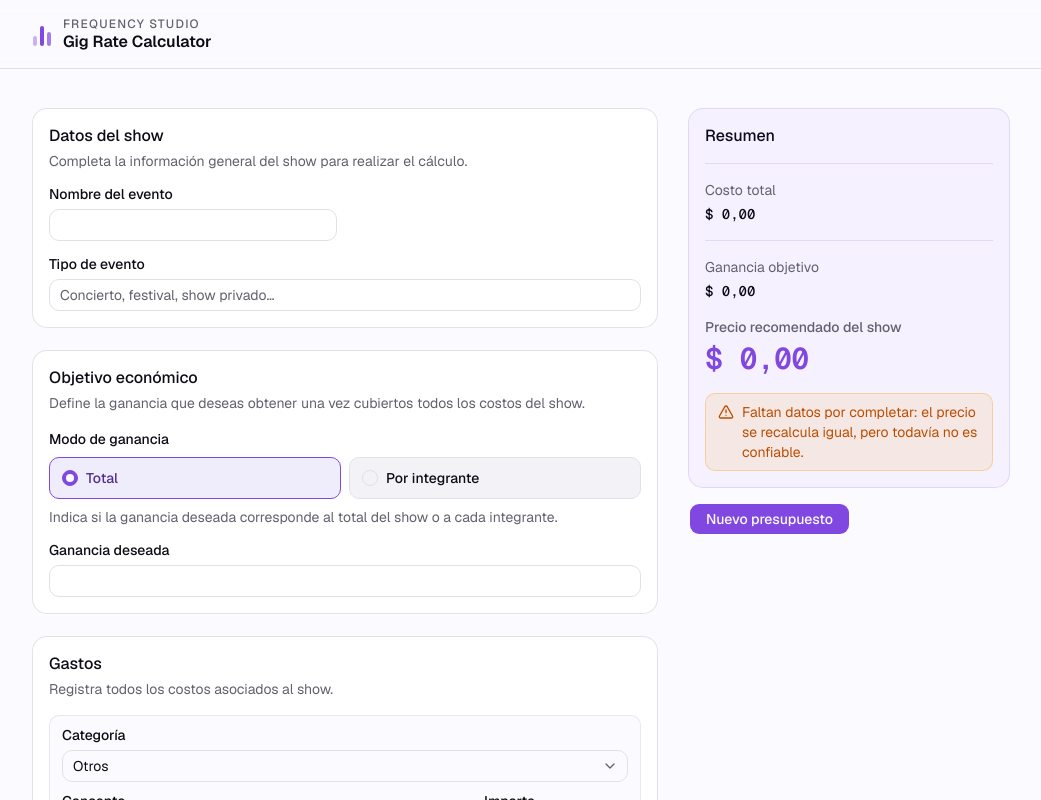
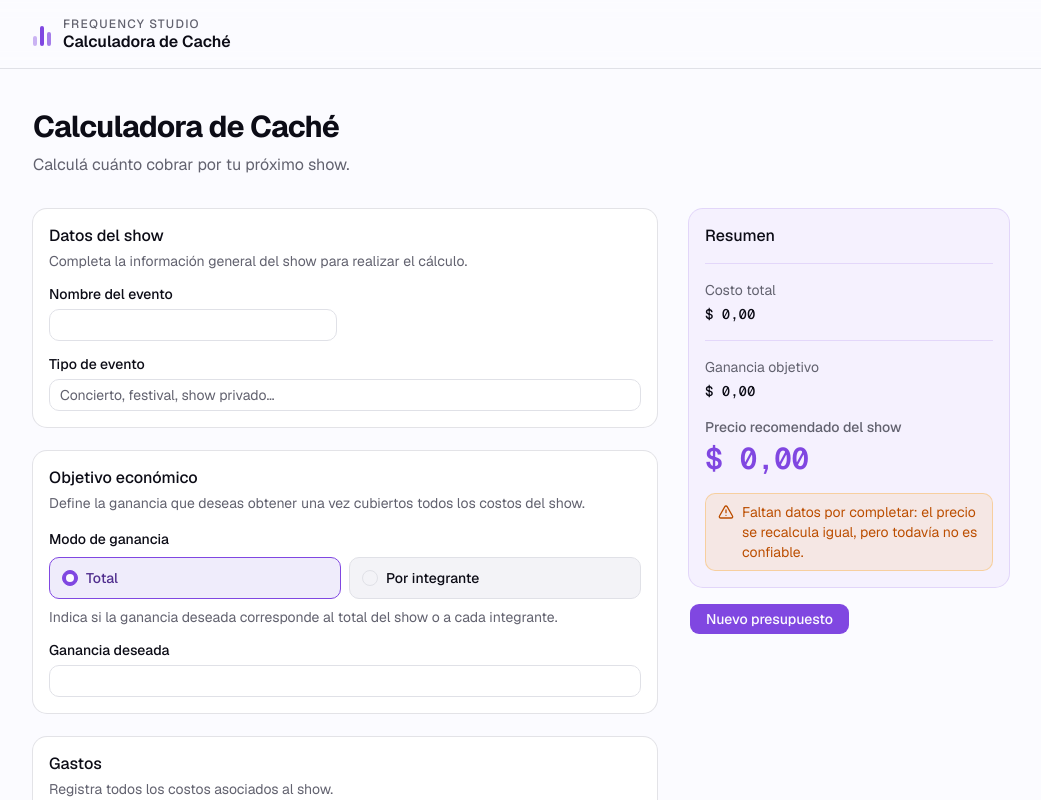
Before and after one commit to FrequencyStudio-dev/gig-rate-calculator-fe, a Next.js app: page / in a window 1280 px wide. Shown: the top 800 px of the page, without its empty margins (119-1160 px from the left). Built offline with nearby package versions, Linux system fonts and the light colour scheme.

Commit message:
refactor: rename app to Calculadora de Caché

```diff
--- a/app/layout.tsx
+++ b/app/layout.tsx
@@ -15,8 +15,8 @@ const geistMono = Geist_Mono({
 })
 
 export const metadata: Metadata = {
-  title: "Gig Rate Calculator",
-  description: "Calculadora de precio de show para bandas — Frequency Studio.",
+  title: "Calculador de Caché",
+  description: "Calculadora de caché para músicos y bandas — Frequency Studio.",
 }
 
 export const viewport: Viewport = {
@@ -56,7 +56,7 @@ export default function RootLayout({
                 Frequency Studio
               </span>
               <h1 className="font-heading leading-tight font-semibold">
-                Gig Rate Calculator
+                Calculadora de Caché
               </h1>
             </div>
           </div>
--- a/components/BudgetCalculator.tsx
+++ b/components/BudgetCalculator.tsx
@@ -50,6 +50,16 @@ export function BudgetCalculator() {
   const result = buildCalculationResult(state)
 
   return (
+
+    <div className="space-y-8">
+    <header className="space-y-2">
+      <h1 className="text-3xl font-bold tracking-tight">
+        Calculadora de Caché
+      </h1>
+      <p className="text-muted-foreground">
+        Calculá cuánto cobrar por tu próximo show.
+      </p>
+    </header>
     <div className="grid gap-6 lg:grid-cols-[minmax(0,1fr)_20rem] lg:items-start lg:gap-8">
       <div className="flex flex-col gap-6">
         <section aria-label="Datos del show">
@@ -134,5 +144,6 @@ export function BudgetCalculator() {
         </Button>
       </section>
     </div>
+    </div>
   )
 }
```
